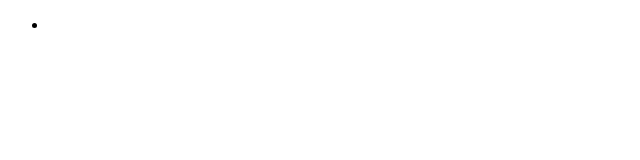
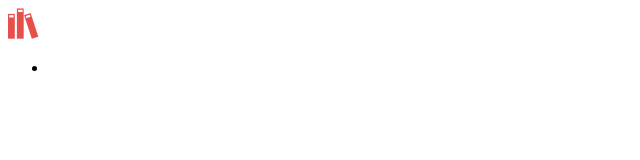
Before and after one commit to ggaier/ife, a plain HTML site: page task07_newworld.html in a window 1280 px wide. Shown: the full height of the page, 0-640 px from the left. Drawn offline with Linux system fonts and the light colour scheme.

Commit message:
add logo

```diff
--- a/task07_newworld.html
+++ b/task07_newworld.html
@@ -8,13 +8,13 @@
 </head>
 <body>
 	<header id="header" class="">
-
-	</header><!-- /header -->
-	<nav>
+		<img src="img/ic_logo.png" alt="">
+		<nav>
 		<ul>
 			<li><a href="" title=""></a></li>
 		</ul>
 	</nav>
+	</header><!-- /header -->
 	<article>
 		<section></section>
 		<section></section>
```
Also changed, not shown: img/ic_logo.png (added).
